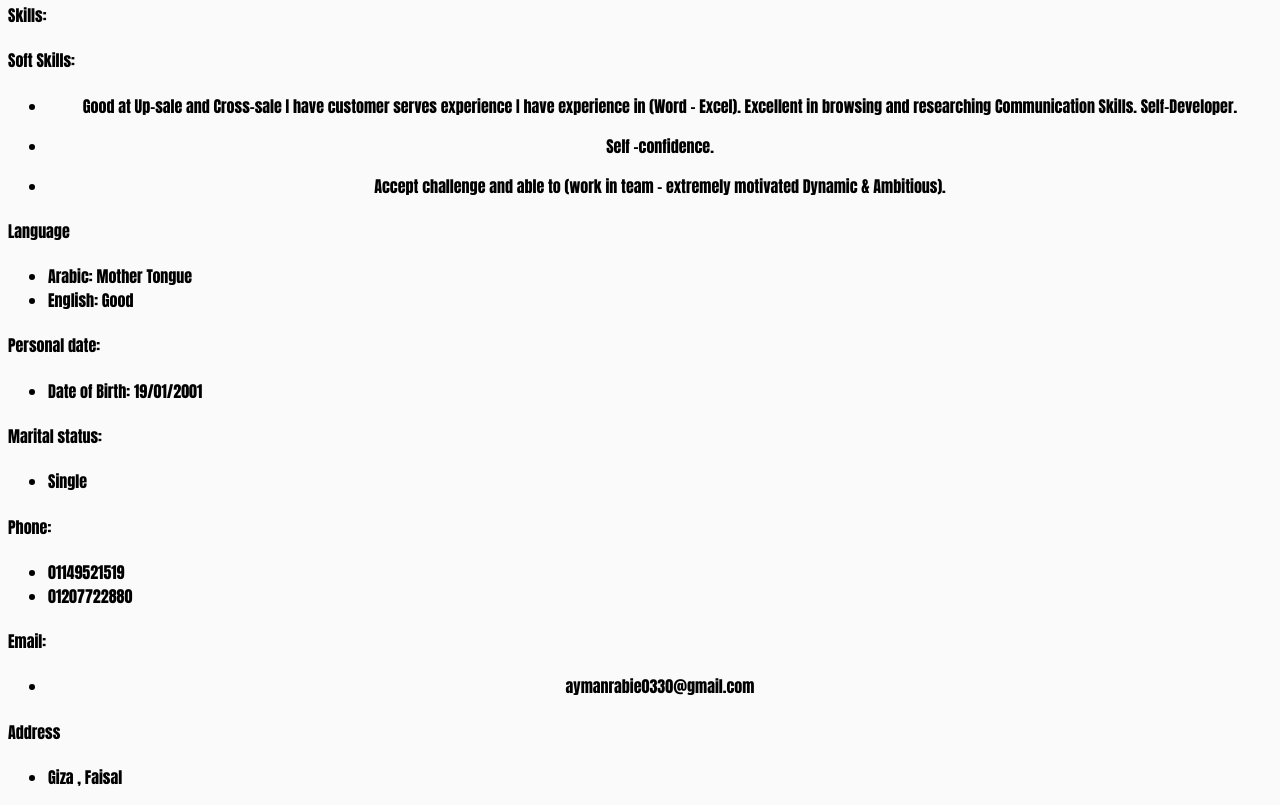
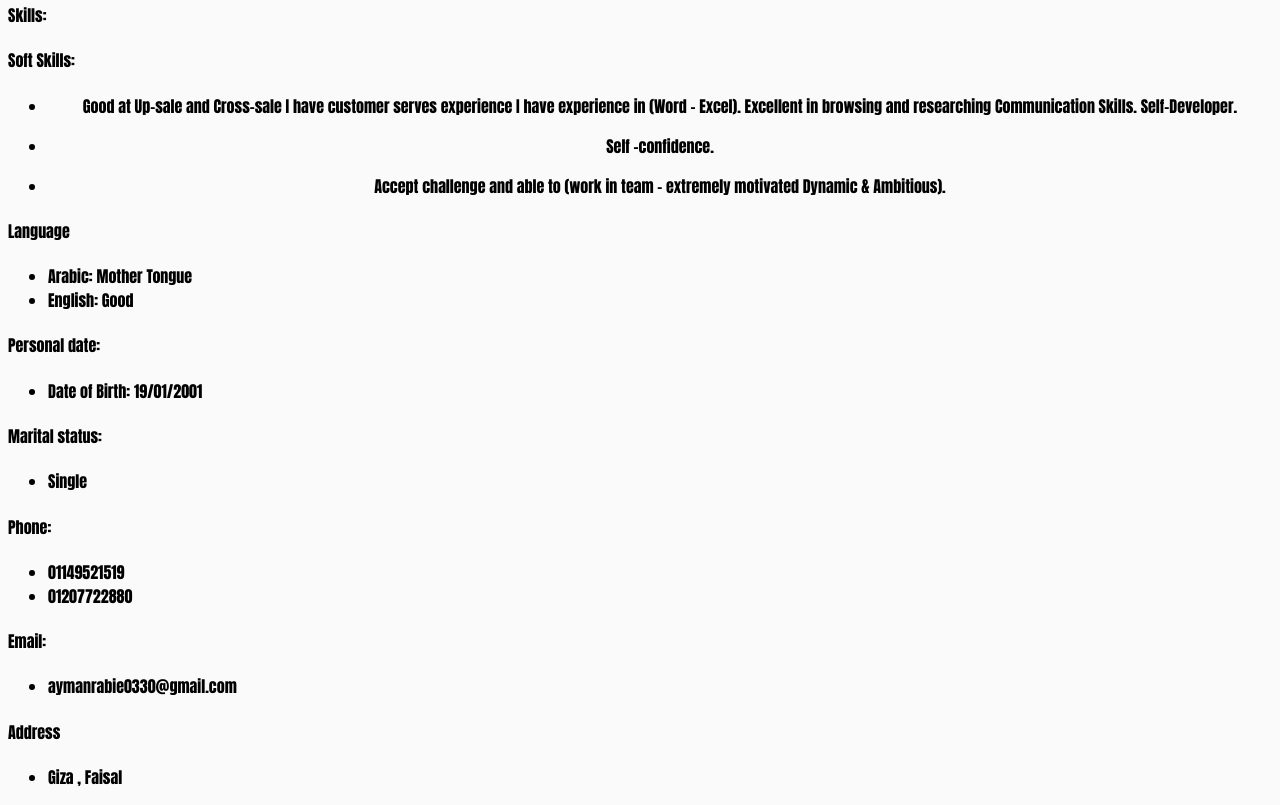
Before and after one commit to AymanRabie22/AymanRabie, a plain HTML site: page index.html in a window 1280 px wide. Shown: the part 502-1307 px from the top of the page. Drawn offline with Linux system fonts and the light colour scheme.

Commit message:
Add files via upload

```diff
--- a/index.html
+++ b/index.html
@@ -12,10 +12,7 @@
         <h2>Ayman Taha ElSayed Rabie</h2>
         <style type="text/css" media="all">
             h1{text-align: center}
-    h2{ text-align: center;
-      color: black;
-    }
-
+            h2{ text-align: center; color: black; }
         </style>
         <h4>Education:</h4>
         <p>Higher institute for social service</p>
@@ -56,10 +53,11 @@
         </ul>
         <h4>Email:</h4>
         <ul>
-   <li><p>aymanrabie0330@gmail.com</p></li>
+            <li>aymanrabie0330@gmail.com</li>
         </ul>
         <h4>Address</h4>
         <ul>
             <li>Giza , Faisal</li>
         </ul>
     </body>
+</html>
```
Lines whose indentation alone changed are shown as unchanged.
